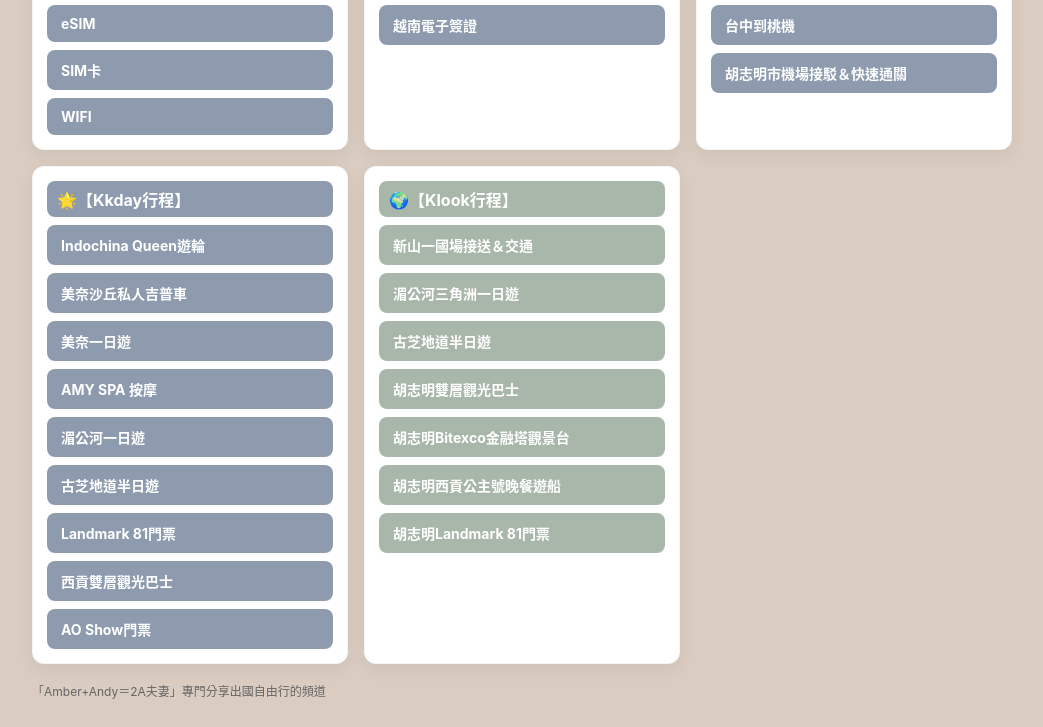
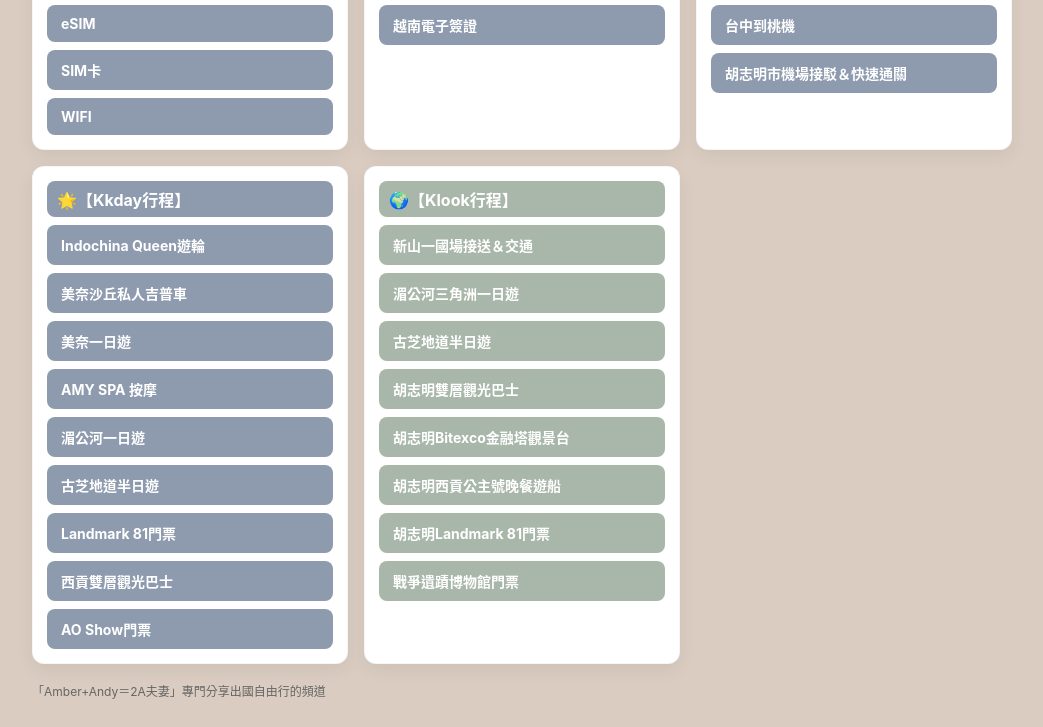
Before and after one commit to Andy20230422/Vietnam6days, a plain HTML site: page index.html in a window 1280 px wide. Shown: the part 191-918 px from the top of the page, without its empty margins (118-1161 px from the left). Drawn offline with Linux system fonts and the light colour scheme.

Commit message:
Update index.html

```diff
--- a/index.html
+++ b/index.html
@@ -131,6 +131,7 @@
           <a class="link" href="https://2acouple.pse.is/75nqvc" target="_blank" rel="noopener">胡志明Bitexco金融塔觀景台</a>
           <a class="link" href="https://2acouple.pse.is/75nqw9" target="_blank" rel="noopener">胡志明西貢公主號晚餐遊船</a>
           <a class="link" href="https://2acouple.pse.is/75nqxe" target="_blank" rel="noopener">胡志明Landmark 81門票</a>
+          <a class="link" href="https://www.klook.com/zh-TW/activity/130780-war-remnants-museum-ticket-in-ho-chi-minh-city/?spm=SearchResult.SearchResult_LIST&clickId=aeb69a849c?aid=90478" target="_blank" rel="noopener">戰爭遺蹟博物館門票</a>
         </div>
       </section>
     </main>
```
